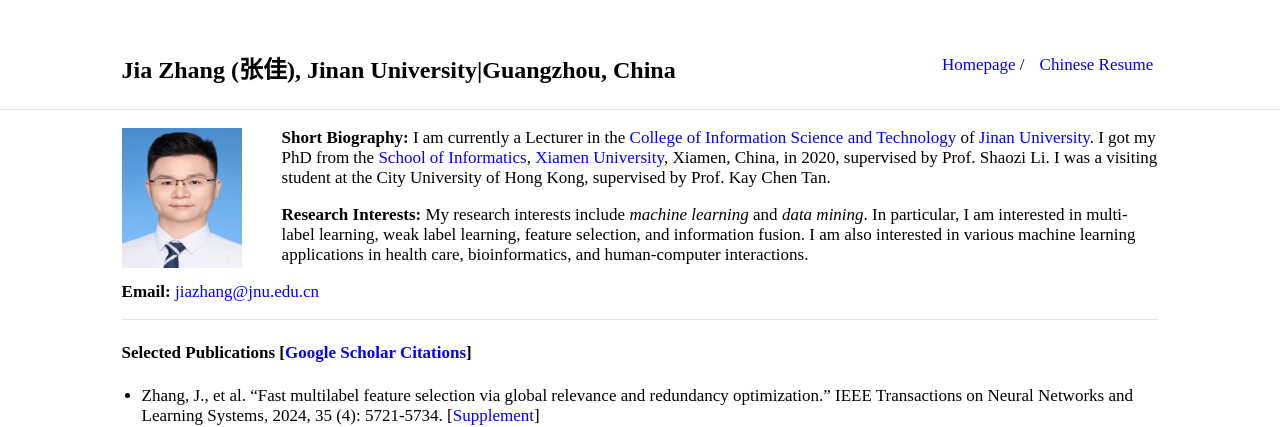
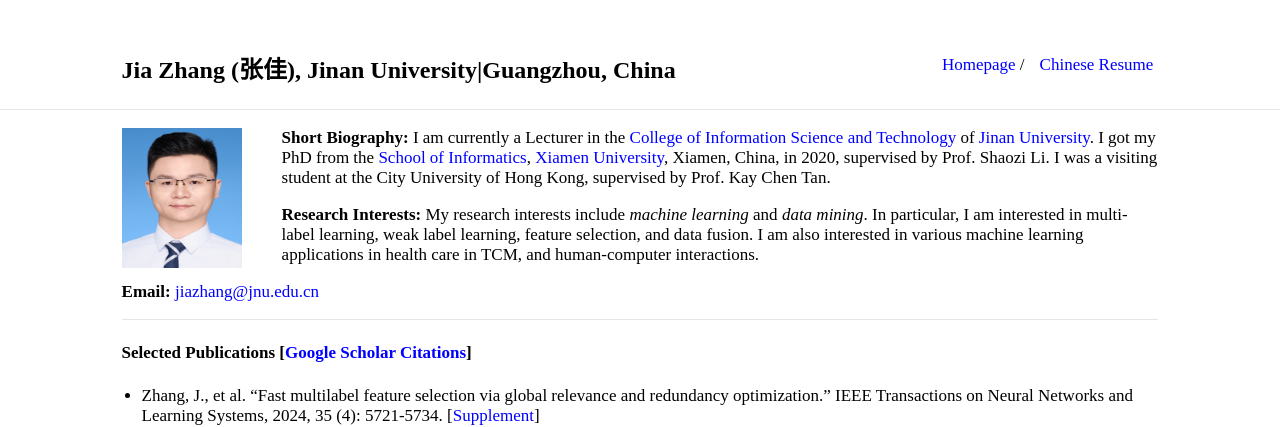
Before and after one commit to jiazhang-ml/jiazhang-ml.github.io, a Jekyll site: the page built from index.md, in a window 1280 px wide. Shown: the top 427 px of the page. Built offline with Jekyll 4.4.1, drawn with Linux system fonts in a browser that asks for light colours.

Commit message:
Update index.md

```diff
--- a/index.md
+++ b/index.md
@@ -7,7 +7,7 @@ layout: default
 
 **Short Biography:** I am currently a Lecturer in the [College of Information Science and Technology](https://xxxy.jnu.edu.cn/main.htm) of [Jinan University](https://www.jnu.edu.cn/). I got my PhD from the [School of Informatics](https://informatics.xmu.edu.cn/), [Xiamen University](https://www.xmu.edu.cn/), Xiamen, China, in 2020, supervised by Prof. Shaozi Li. I was a visiting student at the City University of Hong Kong, supervised by Prof. Kay Chen Tan.
 
-**Research Interests:** My research interests include *machine learning* and *data mining*. In particular, I am interested in multi-label learning, weak label learning, feature selection, and information fusion. I am also interested in various machine learning applications in health care, bioinformatics, and human-computer interactions.
+**Research Interests:** My research interests include *machine learning* and *data mining*. In particular, I am interested in multi-label learning, weak label learning, feature selection, and data fusion. I am also interested in various machine learning applications in health care in TCM, and human-computer interactions.
 
 **Email:** [jiazhang@jnu.edu.cn](mailto:jiazhang@jnu.edu.cn)
 
```
